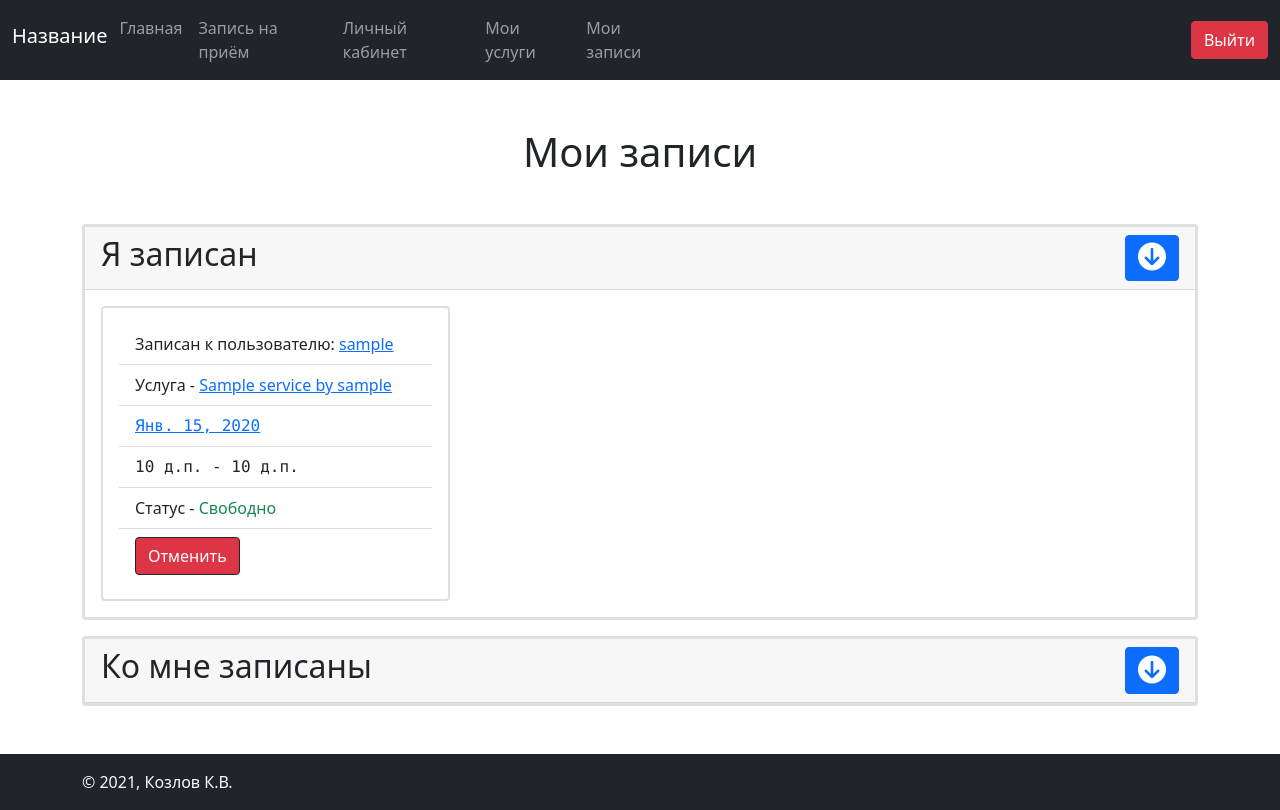
After one commit to KozlovKV/clients-notebook, a Django app: page /service/my/notes/ in a window 1280 px wide, after a click that opens the changed part. The commit adds this page. Run offline with Django 3.2, Linux system fonts and the light colour scheme; a user stored in the database is signed in; tables that the repository leaves empty hold one stand-in row (values such as "Sample post"); some libraries are stand-ins or nearby versions.

Commit message:
Created my notes page template

```diff
--- a/apps/front_app/templates/base/menu.html
+++ b/apps/front_app/templates/base/menu.html
@@ -13,9 +13,8 @@
                 {% endfor %}
             </div>
             {% if user.is_authenticated %}
-                <div class="col row row-cols-2 g-2 d-flex align-items-center">
-                    <span class="text-light col">Привет, {{ user }}!</span>
-                    <a class="btn btn-danger col" href="{% url 'logout' %}">Выйти</a>
+                <div class="text-end col">
+                    <a class="btn btn-danger" href="{% url 'logout' %}">Выйти</a>
                 </div>
             {% else %}
                 <div class="col row row-cols-2 d-flex justify-content-end">
--- a/apps/front_app/views.py
+++ b/apps/front_app/views.py
@@ -27,7 +27,7 @@ class BaseViewWithMenu(TemplateView):
             links += [
                 self.get_link_dict('profile', 'Личный кабинет', {'pk': self.request.user.pk}),
                 self.get_link_dict('my_services', 'Мои услуги'),
-                self.get_link_dict('index', 'Мои записи'),
+                self.get_link_dict('my_notes', 'Мои записи'),
             ]
         return links
 
--- a/apps/services_app/models.py
+++ b/apps/services_app/models.py
@@ -56,6 +56,12 @@ class ServiceNote(models.Model):
         (ENDED, 'Прошло'),
         (CANCELED, 'Отменено'),
     )
+    STATUS_CSS_CLASSES = (
+        (EMPTY, 'text-success'),
+        (OCCUPIED, 'text-warning'),
+        (ENDED, 'text-secondary'),
+        (CANCELED, 'text-danger'),
+    )
     status = models.IntegerField(default=EMPTY, choices=STATUS_CHOICES)
 
     @property
@@ -63,6 +69,15 @@ class ServiceNote(models.Model):
         for status_pair in self.STATUS_CHOICES:
             if status_pair[0] == self.status:
                 return status_pair[1]
+
+    @property
+    def status_css(self):
+        for status_pair in self.STATUS_CSS_CLASSES:
+            if status_pair[0] == self.status:
+                return status_pair[1]
+
+    def is_free(self):
+        return self.status == self.EMPTY
 
     def __str__(self):
         return f'{self.service} for {self.client} at {self.date}, {self.time_start}-{self.time_end} ' \
--- /dev/null
+++ b/apps/services_app/templates/my_notes.html
@@ -0,0 +1,106 @@
+{% extends 'base/base.html' %}
+{% block title %}
+    Мои записи
+{% endblock %}
+
+
+{% block main_content %}
+<h1 class="text-center m-5">Мои записи</h1>
+<div class="card mt-3 border-3">
+    <div class="card-header d-flex justify-content-between">
+        <h2>Я записан</h2>
+        <button class="btn btn-primary" type="button" data-toggle="collapse" data-target="#me2other">
+            <i class="fs-3 fas fa-arrow-circle-down"></i>
+        </button>
+    </div>
+    <div class="card-body collapse row row-cols-1 row-cols-md-3 g-2 g-md-3" id="me2other">
+        {% for note in me2other %}
+            <div class="col">
+                <div class="card border-2">
+                    <div class="card-body">
+                        <ul class="list-group list-group-flush">
+                            <li class="list-group-item">
+                                Записан к пользователю:
+                                <a class="link" href="{{ note.service.provider.get_absolute_url }}">
+                                    {{ note.service.provider }}
+                                </a>
+                            </li>
+                            <li class="list-group-item">
+                                Услуга -
+                                <a class="link" href="{{ note.service.get_absolute_url }}">
+                                    {{ note.service }}
+                                </a>
+                            </li>
+                            <li class="list-group-item font-monospace">
+                                <a class="link font-monospace" href="{{ note.get_absolute_url }}">
+                                    {{ note.date }}
+                                </a>
+                            </li>
+                            <li class="list-group-item font-monospace">
+                                {{ note.time_start }} - {{ note.time_end }}
+                            </li>
+                            <li class="list-group-item">
+                                Статус - <span class="{{ note.status_css }}">{{ note.status_name }}</span>
+                            </li>
+                            <li class="list-group-item">
+                                <a href="#" class="btn btn-danger border-1 border-dark">Отменить</a>
+                            </li>
+                        </ul>
+                    </div>
+                </div>
+            </div>
+        {% endfor %}
+    </div>
+</div>
+
+<div class="card mt-3 border-3">
+    <div class="card-header d-flex justify-content-between">
+        <h2>Ко мне записаны</h2>
+        <button class="btn btn-primary" type="button" data-toggle="collapse" data-target="#other2me">
+            <i class="fs-3 fas fa-arrow-circle-down"></i>
+        </button>
+    </div>
+    <div class="card-body collapse row row-cols-1 row-cols-md-3 g-2 g-md-3" id="other2me">
+        {% for note in other2me %}
+            <div class="col">
+                <div class="card border-2">
+                    <div class="card-body">
+                        <ul class="list-group list-group-flush">
+                            {% if not note.is_free %}
+                            <li class="list-group-item">
+                                Ко мне записан пользователь:
+                                <a class="link" href="{{ note.service.provider.get_absolute_url }}">
+                                    {{ note.client }}
+                                </a>
+                            </li>
+                            {% endif %}
+                            <li class="list-group-item">
+                                Услуга -
+                                <a class="link" href="{{ note.service.get_absolute_url }}">
+                                    {{ note.service }}
+                                </a>
+                            </li>
+                            <li class="list-group-item font-monospace">
+                                <a class="link font-monospace" href="{{ note.get_absolute_url }}">
+                                    {{ note.date }}
+                                </a>
+                            </li>
+                            <li class="list-group-item font-monospace">
+                                {{ note.time_start }} - {{ note.time_end }}
+                            </li>
+                            <li class="list-group-item">
+                                Статус - <span class="{{ note.status_css }}">{{ note.status_name }}</span>
+                            </li>
+                            {% if not note.is_free %}
+                            <li class="list-group-item">
+                                <a href="#" class="btn btn-danger border-1 border-dark">Отменить</a>
+                            </li>
+                            {% endif %}
+                        </ul>
+                    </div>
+                </div>
+            </div>
+        {% endfor %}
+    </div>
+</div>
+{% endblock %}
--- a/apps/services_app/urls.py
+++ b/apps/services_app/urls.py
@@ -7,4 +7,5 @@ urlpatterns = [
     path('<int:pk>/', service_views.OneServiceCalendarView.as_view(), name='one_service_calendar'),
     path('<int:pk>/<int:Y>/<int:m>/<int:d>/', service_views.OneServiceDayView.as_view(), name='one_service_day'),
     path('my/list/', service_views.MyServicesListView.as_view(), name='my_services'),
+    path('my/notes/', service_views.MyServiceNotesListView.as_view(), name='my_notes')
 ]
--- a/apps/services_app/views.py
+++ b/apps/services_app/views.py
@@ -32,6 +32,28 @@ class MyServicesListView(BaseViewWithMenu, generic_list_views.ListView):
     def get(self, request, *args, **kwargs):
         self.object_list = self.get_queryset()
         return super(MyServicesListView, self).get(request, *args, **kwargs)
+
+
+class MyServiceNotesListView(BaseViewWithMenu):
+    template_name = 'my_notes.html'
+
+    def get_notes_me2other(self):
+        return service_models.ServiceNote.objects.filter(client=self.request.user)
+
+    def get_notes_other2me(self):
+        my_services = service_models.Service.objects.filter(provider=self.request.user)
+        notes = []
+        for service in my_services:
+            notes += service_models.ServiceNote.objects.filter(service=service)
+        return notes
+
+    def get_context_data(self, **kwargs):
+        context = super(MyServiceNotesListView, self).get_context_data(**kwargs)
+        context.update({
+            'me2other': self.get_notes_me2other(),
+            'other2me': self.get_notes_other2me(),
+        })
+        return context
 
 
 class OneServiceCalendarView(BaseViewWithMenu, generic_detail_views.DetailView):
```
